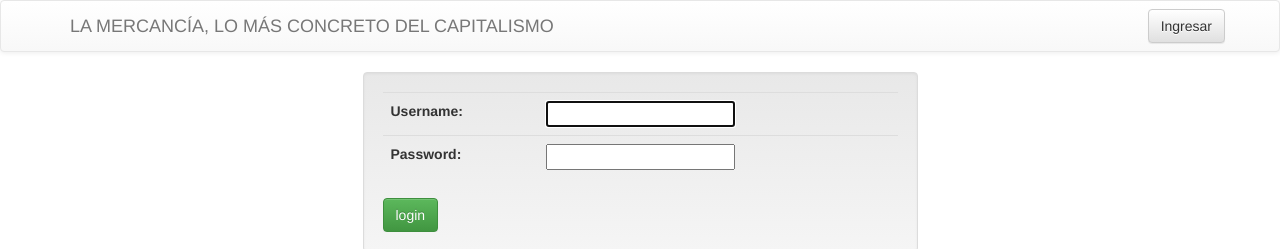
After one commit to luisza/lectura_ciclica, a Django app: page /login/ in a window 1280 px wide. The commit adds this page. Shown: the top 249 px of the page. Run offline with Django 3.2, Linux system fonts and the light colour scheme; some libraries are stand-ins or nearby versions.

Commit message:
Usuarios y limpieza del form

```diff
--- a/clase/templates/base.html
+++ b/clase/templates/base.html
@@ -17,6 +17,11 @@
     <div class="navbar-header">
       <a class="navbar-brand" href="">{% block mitcu%} LA MERCANCÍA, LO MÁS CONCRETO DEL CAPITALISMO{% endblock %}</a>
     </div>
+      {% if user.is_anonymous %}
+      <a  class="btn btn-default navbar-btn navbar-right" href="{% url 'django.contrib.auth.views.login' %}">Ingresar</a>
+      {% else %}
+      <a  class="btn btn-default navbar-btn navbar-right" href="{% url 'django.contrib.auth.views.logout' %}?next=/">Salir</a>
+      {% endif %}
 
   </div>
 </nav>
--- /dev/null
+++ b/clase/templates/registration/login.html
@@ -0,0 +1,36 @@
+{% extends "base.html" %}
+
+{% block content %}
+
+{% if form.errors %}
+<p>Your username and password didn't match. Please try again.</p>
+{% endif %}
+
+<div class="row">
+  <div class="col-md-6 col-md-offset-3">
+
+
+<div class="well block-center" >
+
+<form method="post" action="{% url 'django.contrib.auth.views.login' %}">
+{% csrf_token %}
+<div class="table-responsive">
+	<table class="table">
+	<tr>
+	    <td>{{ form.username.label_tag }}</td>
+	    <td>{{ form.username }}</td>
+	</tr>
+	<tr>
+	    <td>{{ form.password.label_tag }}</td>
+	    <td>{{ form.password }}</td>
+	</tr>
+	</table>
+
+	<input class="btn btn-success block-center" type="submit" value="login" />
+	<input type="hidden" name="next" value="{{ next }}" />
+	</div>
+	</form>
+</div>
+  </div>
+</div>
+{% endblock %}
--- a/lectura_ciclica/settings.py
+++ b/lectura_ciclica/settings.py
@@ -130,3 +130,6 @@ MEDIA_URL = "/media/"
 REDACTOR_UPLOAD_HANDLER = 'redactor.handlers.DateDirectoryUploader'
 REDACTOR_OPTIONS = {'lang': 'es'}
 REDACTOR_UPLOAD = 'redactor_uploads/'
+
+LOGIN_REDIRECT_URL = '/'
+LOGIN_URL = 'django.contrib.auth.views.login'
--- a/lectura_ciclica/urls.py
+++ b/lectura_ciclica/urls.py
@@ -17,10 +17,15 @@ Including another URLconf
 from django.conf.urls import url, include
 from django.contrib import admin
 from clase.views import vista, crear_comentario
+from django.contrib.auth import views
+
 urlpatterns = [
     url(r'^$', vista, name="home"),
-    url(r'^crear_comentario/(?P<pk>\d+)$', crear_comentario, name="crear_comentario"),
+    url(r'^crear_comentario/(?P<pk>\d+)$',
+        crear_comentario, name="crear_comentario"),
     # url(r'^listar_comentario/(?P<pk>\d+)$', listar_comentario, name="listar_comentario"),
     url(r'^admin/', admin.site.urls),
     url(r'^redactor/', include('redactor.urls')),
+    url(r'^login/$', views.login),
+    url(r'^site_logout/$', views.logout),
 ]
```
Also changed, not shown: clase/models.py (+7 -2 lines), clase/templates/comentarios.html (+9 -1 lines), clase/templates/registration/logged_out.html (added, +7 -0 lines), clase/views.py (+16 -10 lines), clase/migrations/0003_comentario_usuario.py (added).
